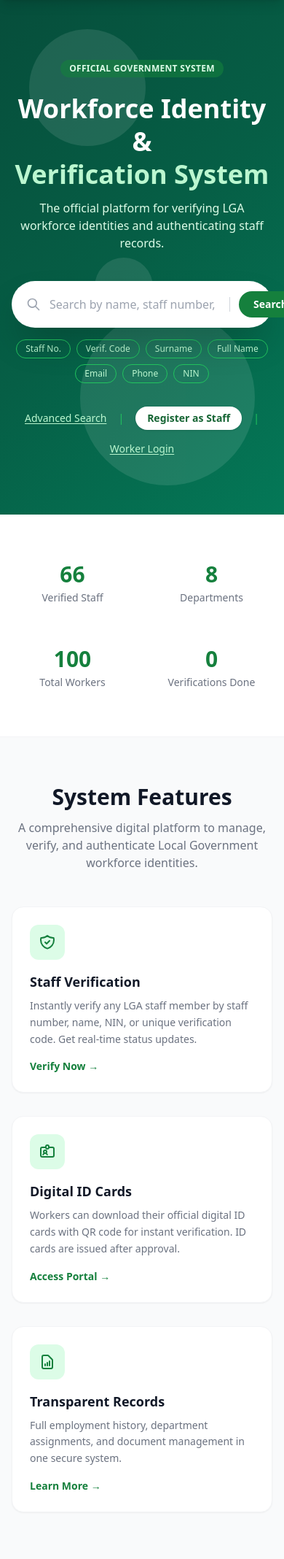
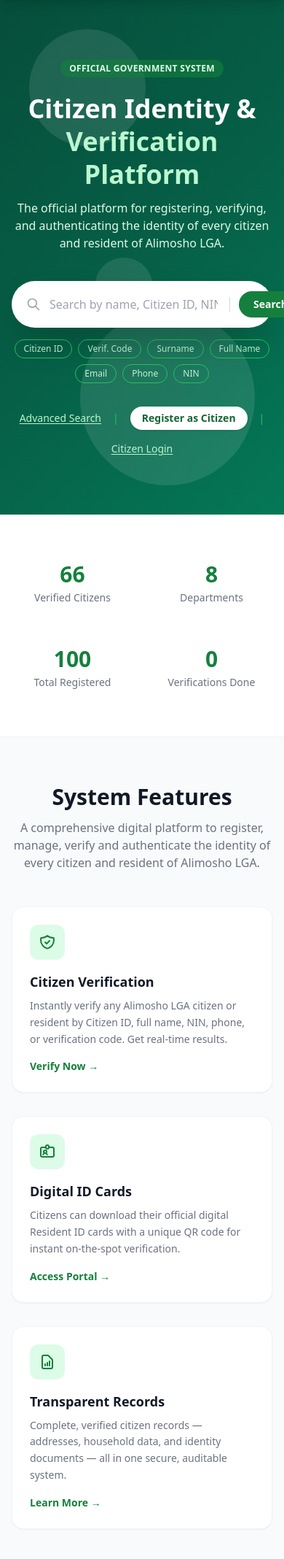
Before and after one commit to Dev-Bulama/LGADB, a Laravel app: page / in a window 390 px wide. Shown: the part 104-2240 px from the top of the page at 73% size. Run offline with Laravel 12, Linux system fonts and the light colour scheme; data comes from the database, SQL or seed files in the repository; data that the repository does not hold is empty; parts of the project's set-up code (start-up, migrations or seed data) failed here and were passed over; some libraries are stand-ins or nearby versions.

Commit message:
Rebrand platform from workforce identity to citizen identity & verification
Aligns the entire public-facing system with the Alimosho Citizen Identity &
Verification Database Platform as described in the project proposal:

- Nav/layout: "Workforce Identity System" → "Citizen Identity & Verification Platform"
  "Verify Staff" → "Verify Citizen" across desktop nav, mobile menu, and footer
- Home hero: updated title, subtitle, search placeholder, CTA labels
  ("Register as Citizen", "Citizen Login"), stats labels, feature card copy
- Verify index: search placeholder and type chips updated for citizen context
- Verify show: "Staff Record" → "Citizen Record"; labels updated (Staff Number →
  Citizen ID, Designation → Occupation/Role); residential address now displayed;
  ward, LGA of Residence shown; footer verification message updated
- ID card (front): "Official Staff Identity Card" → "Official Resident Identity Card";
  ward/LGA/residential address shown instead of department/unit; "No:" → "ID:"
- ID card (back): "Dept" → "Ward" column
- Portal id-card: "Official Staff Identification Card" → "Official Resident Identity Card"
- About, FAQs, Contact, News: meta descriptions and body text updated to citizen platform
- SettingSeeder: verification_public_message updated for citizen context

Co-Authored-By: Claude Sonnet 4.6 <noreply@anthropic.com>
Claude-Session: https://claude.ai/code/session_01HEec6hmmxUke8esGkk6guj

```diff
--- a/database/seeders/SettingSeeder.php
+++ b/database/seeders/SettingSeeder.php
@@ -24,7 +24,7 @@ class SettingSeeder extends Seeder
             ['key' => 'id_card_issuer',          'value' => 'LGA Chairman, Alimosho LGA', 'group' => 'id_card', 'description' => 'Issuing authority name on the ID card'],
 
             // Verification
-            ['key' => 'verification_public_message', 'value' => 'This verification portal allows the public to confirm the employment status of Alimosho LGA staff. Enter a staff number, verification code, or other identifier to verify.', 'group' => 'verification', 'description' => 'Introductory text on the public verification page'],
+            ['key' => 'verification_public_message', 'value' => 'This portal allows the public to verify the identity and residency status of any registered citizen or resident of Alimosho LGA. Enter a Citizen ID, full name, NIN, phone number, or verification code to verify.', 'group' => 'verification', 'description' => 'Introductory text on the public verification page'],
             ['key' => 'verification_footer_note',    'value' => 'For fraud concerns, call our fraud hotline or visit the LGA Secretariat.', 'group' => 'verification', 'description' => 'Footer note on verification result pages'],
 
             // Mail
--- a/resources/views/layouts/public.blade.php
+++ b/resources/views/layouts/public.blade.php
@@ -3,8 +3,8 @@
 <head>
     <meta charset="UTF-8">
     <meta name="viewport" content="width=device-width, initial-scale=1.0">
-    <title>@yield('title', config('app.name')) — LGA Workforce Identity System</title>
-    <meta name="description" content="@yield('description', 'Official LGA Workforce Identity & Verification Management System')">
+    <title>@yield('title', config('app.name')) — Alimosho Citizen Identity & Verification Platform</title>
+    <meta name="description" content="@yield('description', 'Official Alimosho LGA Citizen Identity & Verification Database Platform')">
     <script src="https://cdn.tailwindcss.com"></script>
     <script defer src="https://unpkg.com/alpinejs@3.x.x/dist/cdn.min.js"></script>
     <style>
@@ -32,7 +32,7 @@
                         </div>
                         <div class="hidden sm:block">
                             <div class="text-white font-bold text-sm leading-tight">{{ $appSettings['org_name'] ?? config('app.name') }}</div>
-                            <div class="text-green-200 text-xs">Workforce Identity System</div>
+                            <div class="text-green-200 text-xs">Citizen Identity & Verification Platform</div>
                         </div>
                     </a>
                 </div>
@@ -45,7 +45,7 @@
                     </a>
                     <a href="{{ route('verify.index') }}"
                        class="text-green-100 hover:text-white hover:bg-green-700 px-3 py-2 rounded-md text-sm font-medium transition {{ request()->routeIs('verify.*') ? 'bg-green-700 text-white' : '' }}">
-                        Verify Staff
+                        Verify Citizen
                     </a>
                     <a href="{{ route('news') }}"
                        class="text-green-100 hover:text-white hover:bg-green-700 px-3 py-2 rounded-md text-sm font-medium transition {{ request()->routeIs('news*') ? 'bg-green-700 text-white' : '' }}">
@@ -92,7 +92,7 @@
             <!-- Mobile menu -->
             <div x-show="open" x-cloak class="md:hidden pb-4 border-t border-green-700 pt-3 space-y-1">
                 <a href="{{ route('home') }}" class="block text-green-100 hover:text-white hover:bg-green-700 px-3 py-2 rounded-md text-sm font-medium">Home</a>
-                <a href="{{ route('verify.index') }}" class="block text-green-100 hover:text-white hover:bg-green-700 px-3 py-2 rounded-md text-sm font-medium">Verify Staff</a>
+                <a href="{{ route('verify.index') }}" class="block text-green-100 hover:text-white hover:bg-green-700 px-3 py-2 rounded-md text-sm font-medium">Verify Citizen</a>
                 <a href="{{ route('news') }}" class="block text-green-100 hover:text-white hover:bg-green-700 px-3 py-2 rounded-md text-sm font-medium">News</a>
                 <a href="{{ route('faqs') }}" class="block text-green-100 hover:text-white hover:bg-green-700 px-3 py-2 rounded-md text-sm font-medium">FAQs</a>
                 <a href="{{ route('contact') }}" class="block text-green-100 hover:text-white hover:bg-green-700 px-3 py-2 rounded-md text-sm font-medium">Contact</a>
@@ -146,13 +146,13 @@
                         <h3 class="text-white font-bold text-lg">{{ config('app.name') }}</h3>
                     </div>
                     <p class="text-green-200 text-sm leading-relaxed">
-                        Official Workforce Identity &amp; Verification Management System for the Local Government Authority of Nigeria.
+                        Official Citizen Identity &amp; Verification Database Platform for Alimosho Local Government Authority, Lagos State, Nigeria.
                     </p>
                 </div>
                 <div>
                     <h3 class="text-white font-bold mb-4 text-sm uppercase tracking-wider">Quick Links</h3>
                     <ul class="space-y-2 text-sm">
-                        <li><a href="{{ route('verify.index') }}" class="text-green-200 hover:text-white transition">→ Verify Staff</a></li>
+                        <li><a href="{{ route('verify.index') }}" class="text-green-200 hover:text-white transition">→ Verify Citizen</a></li>
                         <li><a href="{{ route('news') }}" class="text-green-200 hover:text-white transition">→ News &amp; Updates</a></li>
                         <li><a href="{{ route('faqs') }}" class="text-green-200 hover:text-white transition">→ FAQs</a></li>
                         <li><a href="{{ route('contact') }}" class="text-green-200 hover:text-white transition">→ Contact Us</a></li>
--- a/resources/views/portal/id-card.blade.php
+++ b/resources/views/portal/id-card.blade.php
@@ -10,7 +10,7 @@
                 <div class="text-center mb-4">
                     <div class="text-xs uppercase tracking-widest text-green-200 mb-1">Federal Republic of Nigeria</div>
                     <div class="font-bold text-lg">{{ config('lga.name') }}</div>
-                    <div class="text-green-200 text-sm">Official Staff Identification Card</div>
+                    <div class="text-green-200 text-sm">Official Resident Identity Card</div>
                 </div>
                 <div class="flex items-center space-x-4 bg-white/10 rounded-xl p-4">
                     <div class="w-20 h-24 rounded-lg overflow-hidden bg-white/20 flex items-center justify-center">
--- a/resources/views/public/contact.blade.php
+++ b/resources/views/public/contact.blade.php
@@ -1,7 +1,7 @@
 @extends('layouts.public')
 
 @section('title', 'Contact Us')
-@section('description', 'Get in touch with the LGA Workforce Identity & Verification System team.')
+@section('description', 'Get in touch with the Alimosho LGA Citizen Identity & Verification Platform team.')
 
 @section('content')
 
@@ -102,7 +102,7 @@
                         <select name="subject"
                                 class="w-full border border-gray-300 rounded-lg px-4 py-2.5 text-sm focus:outline-none focus:ring-2 focus:ring-green-500 focus:border-green-500">
                             <option value="">Select a subject</option>
-                            <option value="verification">Staff Verification Enquiry</option>
+                            <option value="verification">Citizen Verification Enquiry</option>
                             <option value="id_card">ID Card Issue</option>
                             <option value="portal">Worker Portal Access</option>
                             <option value="fraud">Report Fraudulent ID</option>
--- a/resources/views/public/faqs.blade.php
+++ b/resources/views/public/faqs.blade.php
@@ -1,14 +1,14 @@
 @extends('layouts.public')
 
 @section('title', 'Frequently Asked Questions')
-@section('description', 'Answers to common questions about the LGA Workforce Identity & Verification System.')
+@section('description', 'Answers to common questions about the Alimosho LGA Citizen Identity & Verification Platform.')
 
 @section('content')
 
 <div class="gov-gradient py-12">
     <div class="max-w-3xl mx-auto px-4 sm:px-6 text-center">
         <h1 class="text-3xl sm:text-4xl font-extrabold text-white mb-3">Frequently Asked Questions</h1>
-        <p class="text-green-100 text-lg">Find answers to common questions about the LGA Workforce Identity System.</p>
+        <p class="text-green-100 text-lg">Find answers to common questions about the Alimosho Citizen Identity & Verification Platform.</p>
     </div>
 </div>
 
--- a/resources/views/public/home.blade.php
+++ b/resources/views/public/home.blade.php
@@ -1,7 +1,7 @@
 @extends('layouts.public')
 
 @section('title', 'Home')
-@section('description', 'Official LGA Workforce Identity & Verification Management System — verify staff, access worker portal.')
+@section('description', 'Official Alimosho LGA Citizen Identity & Verification Database Platform — verify citizens, access your portal.')
 
 @section('content')
 
@@ -22,11 +22,11 @@
 
         <!-- Title -->
         <h1 class="text-4xl sm:text-5xl font-extrabold leading-tight mb-3">
-            Workforce Identity &amp;<br>
-            <span class="text-green-200">Verification System</span>
+            Citizen Identity &amp;<br>
+            <span class="text-green-200">Verification Platform</span>
         </h1>
         <p class="text-green-100 text-base sm:text-lg mb-10 max-w-2xl mx-auto">
-            The official platform for verifying {{ $appSettings['lga_name'] ?? 'LGA' }} workforce identities and authenticating staff records.
+            The official platform for registering, verifying, and authenticating the identity of every citizen and resident of {{ $appSettings['lga_name'] ?? 'Alimosho LGA' }}.
         </p>
 
         <!-- Google-style search bar -->
@@ -51,7 +51,7 @@
                     autocomplete="off"
                     x-model="query"
                     @input="autoDetect()"
-                    placeholder="Search by name, staff number, code, email, phone or NIN…"
+                    placeholder="Search by name, Citizen ID, NIN, email, phone or verification code…"
                     class="flex-1 mx-3 text-base text-gray-700 placeholder-gray-400 bg-transparent focus:outline-none"
                 />
 
@@ -108,7 +108,7 @@
             </a>
             <span class="text-green-500">|</span>
             <a href="{{ route('register') }}" class="bg-white text-green-800 font-semibold px-4 py-1.5 rounded-full hover:bg-green-50 transition shadow">
-                Register as Staff
+                Register as Citizen
             </a>
             <span class="text-green-500">|</span>
             @auth
@@ -117,7 +117,7 @@
                 </a>
             @else
                 <a href="{{ route('login') }}" class="text-green-200 hover:text-white transition underline underline-offset-2">
-                    Worker Login
+                    Citizen Login
                 </a>
             @endauth
         </div>
@@ -130,7 +130,7 @@ function homeSearch() {
         query: '',
         selectedType: '',
         typeChips: [
-            { value: 'staff_number',      label: 'Staff No.' },
+            { value: 'staff_number',      label: 'Citizen ID' },
             { value: 'verification_code', label: 'Verif. Code' },
             { value: 'surname',           label: 'Surname' },
             { value: 'full_name',         label: 'Full Name' },
@@ -169,7 +169,7 @@ function homeSearch() {
         <div class="grid grid-cols-2 md:grid-cols-4 gap-6 text-center">
             <div class="p-4">
                 <div class="text-3xl font-extrabold text-green-700 mb-1">{{ \App\Models\Worker::verified()->count() }}</div>
-                <div class="text-gray-500 text-sm font-medium">Verified Staff</div>
+                <div class="text-gray-500 text-sm font-medium">Verified Citizens</div>
             </div>
             <div class="p-4">
                 <div class="text-3xl font-extrabold text-green-700 mb-1">{{ \App\Models\Department::count() }}</div>
@@ -177,7 +177,7 @@ function homeSearch() {
             </div>
             <div class="p-4">
                 <div class="text-3xl font-extrabold text-green-700 mb-1">{{ \App\Models\Worker::count() }}</div>
-                <div class="text-gray-500 text-sm font-medium">Total Workers</div>
+                <div class="text-gray-500 text-sm font-medium">Total Registered</div>
             </div>
             <div class="p-4">
                 <div class="text-3xl font-extrabold text-green-700 mb-1">{{ \App\Models\VerificationLog::count() }}</div>
@@ -192,7 +192,7 @@ function homeSearch() {
     <div class="max-w-7xl mx-auto px-4 sm:px-6 lg:px-8">
         <div class="text-center mb-12">
             <h2 class="text-3xl font-extrabold text-gray-900 mb-3">System Features</h2>
-            <p class="text-gray-500 max-w-2xl mx-auto">A comprehensive digital platform to manage, verify, and authenticate Local Government workforce identities.</p>
+            <p class="text-gray-500 max-w-2xl mx-auto">A comprehensive digital platform to register, manage, verify and authenticate the identity of every citizen and resident of Alimosho LGA.</p>
         </div>
         <div class="grid grid-cols-1 md:grid-cols-3 gap-8">
             <!-- Feature 1 -->
@@ -202,8 +202,8 @@ function homeSearch() {
                         <path stroke-linecap="round" stroke-linejoin="round" stroke-width="2" d="M9 12l2 2 4-4m5.618-4.016A11.955 11.955 0 0112 2.944a11.955 11.955 0 01-8.618 3.04A12.02 12.02 0 003 9c0 5.591 3.824 10.29 9 11.622 5.176-1.332 9-6.03 9-11.622 0-1.042-.133-2.052-.382-3.016z"/>
                     </svg>
                 </div>
-                <h3 class="text-lg font-bold text-gray-900 mb-2">Staff Verification</h3>
-                <p class="text-gray-500 text-sm leading-relaxed">Instantly verify any LGA staff member by staff number, name, NIN, or unique verification code. Get real-time status updates.</p>
+                <h3 class="text-lg font-bold text-gray-900 mb-2">Citizen Verification</h3>
+                <p class="text-gray-500 text-sm leading-relaxed">Instantly verify any Alimosho LGA citizen or resident by Citizen ID, full name, NIN, phone, or verification code. Get real-time results.</p>
                 <a href="{{ route('verify.index') }}" class="inline-block mt-4 text-green-700 font-semibold text-sm hover:underline">Verify Now →</a>
             </div>
 
@@ -215,7 +215,7 @@ function homeSearch() {
                     </svg>
                 </div>
                 <h3 class="text-lg font-bold text-gray-900 mb-2">Digital ID Cards</h3>
-                <p class="text-gray-500 text-sm leading-relaxed">Workers can download their official digital ID cards with QR code for instant verification. ID cards are issued after approval.</p>
+                <p class="text-gray-500 text-sm leading-relaxed">Citizens can download their official digital Resident ID cards with a unique QR code for instant on-the-spot verification.</p>
                 <a href="{{ route('login') }}" class="inline-block mt-4 text-green-700 font-semibold text-sm hover:underline">Access Portal →</a>
             </div>
 
@@ -227,7 +227,7 @@ function homeSearch() {
                     </svg>
                 </div>
                 <h3 class="text-lg font-bold text-gray-900 mb-2">Transparent Records</h3>
-                <p class="text-gray-500 text-sm leading-relaxed">Full employment history, department assignments, and document management in one secure system.</p>
+                <p class="text-gray-500 text-sm leading-relaxed">Complete, verified citizen records — addresses, household data, and identity documents — all in one secure, auditable system.</p>
                 <a href="{{ route('about') }}" class="inline-block mt-4 text-green-700 font-semibold text-sm hover:underline">Learn More →</a>
             </div>
         </div>
@@ -241,7 +241,7 @@ function homeSearch() {
         <div class="flex items-center justify-between mb-10">
             <div>
                 <h2 class="text-3xl font-extrabold text-gray-900 mb-1">Latest News &amp; Announcements</h2>
-                <p class="text-gray-500">Stay up to date with LGA workforce updates.</p>
+                <p class="text-gray-500">Stay up to date with LGA citizen services and announcements.</p>
             </div>
             <a href="{{ route('news') }}" class="hidden sm:inline-flex items-center text-green-700 font-semibold hover:underline">
                 View All News →
--- a/resources/views/public/news.blade.php
+++ b/resources/views/public/news.blade.php
@@ -1,7 +1,7 @@
 @extends('layouts.public')
 
 @section('title', 'News & Announcements')
-@section('description', 'Latest news and announcements from the LGA Workforce Identity System.')
+@section('description', 'Latest news and announcements from Alimosho LGA Citizen Identity & Verification Platform.')
 
 @section('content')
 
```
Also changed, not shown: resources/views/pdf/id-card.blade.php (+13 -9 lines), resources/views/public/about.blade.php (+11 -11 lines), resources/views/public/verify/index.blade.php (+7 -7 lines), resources/views/public/verify/show.blade.php (+24 -34 lines).
